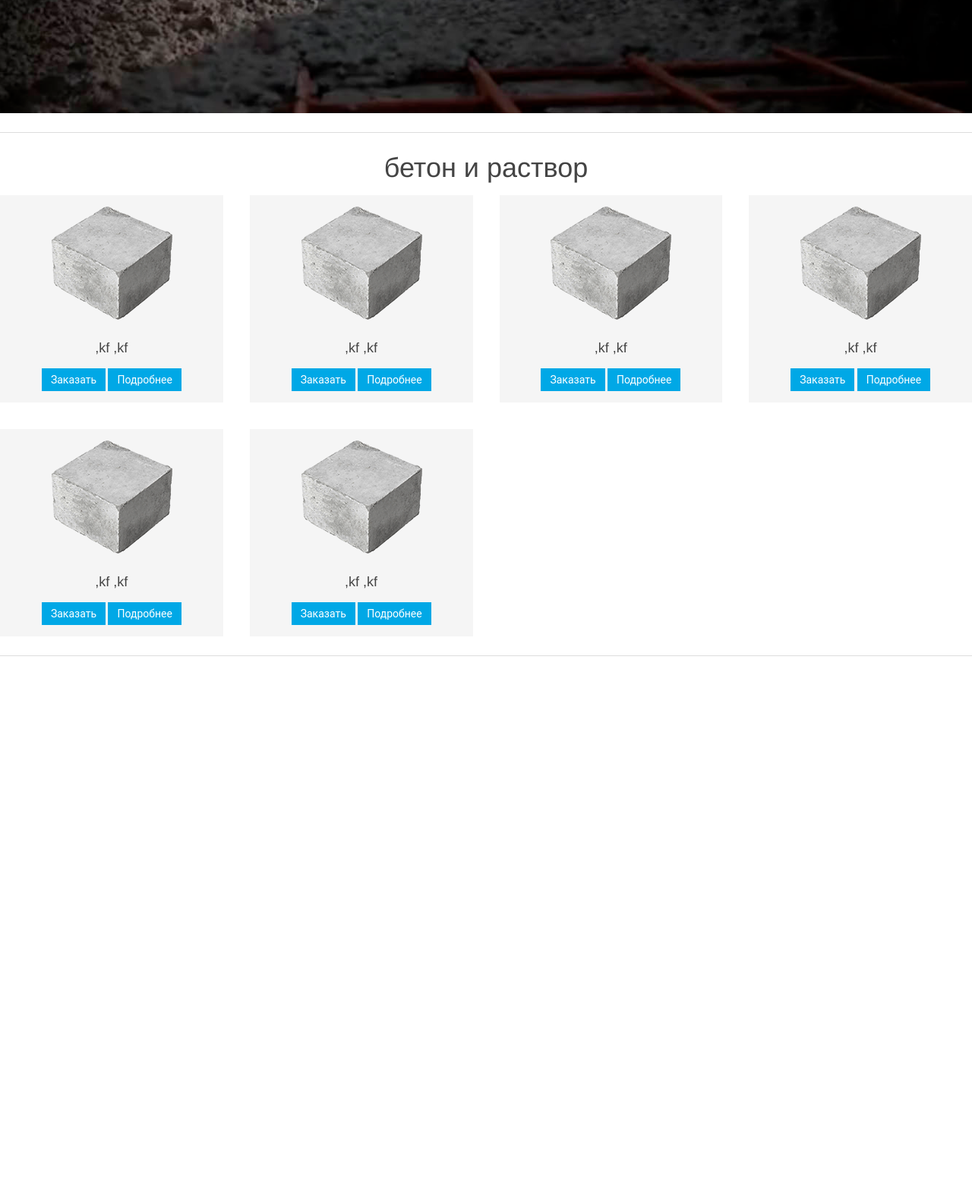
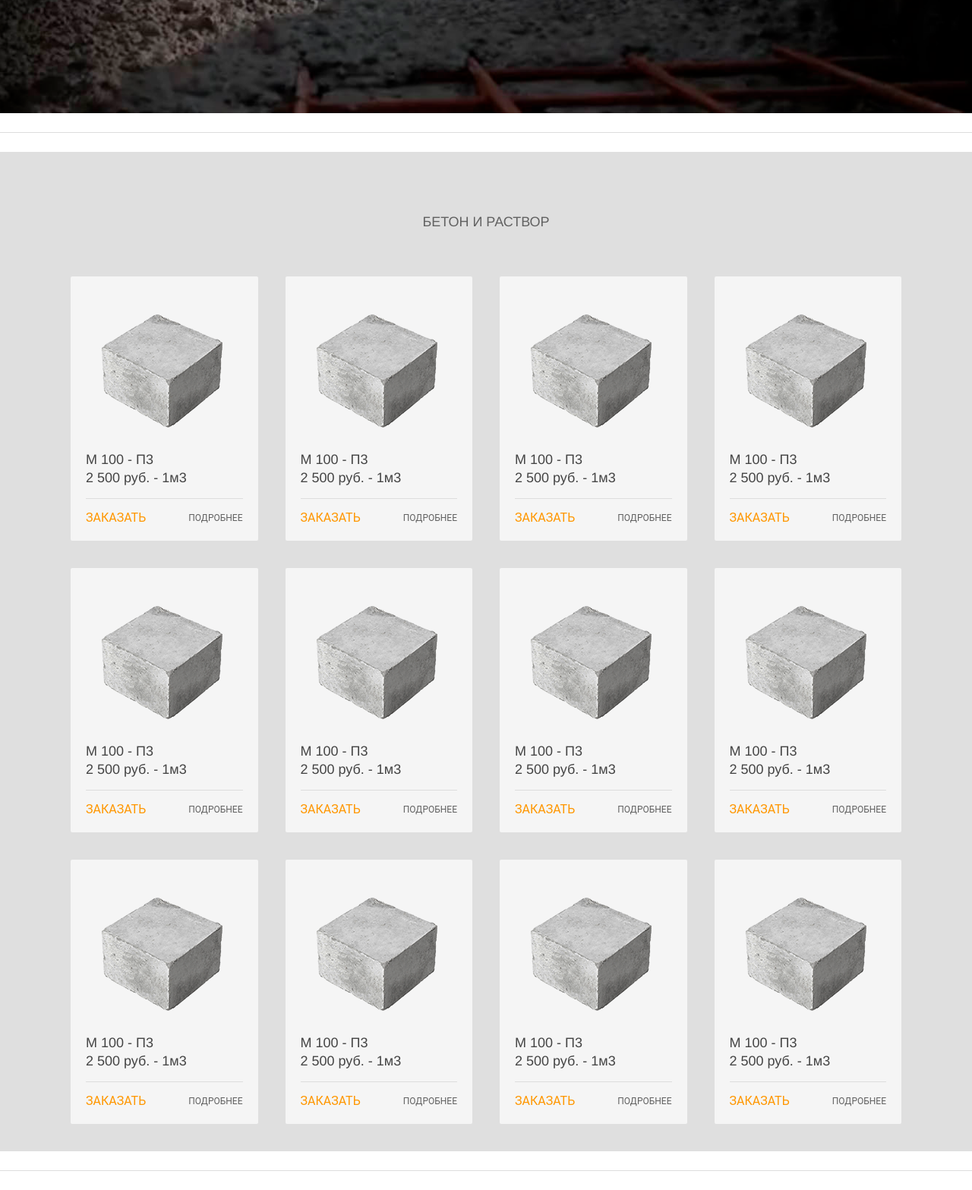
Before and after one commit to RossRich/project_concrete, a PHP site: page / in a window 1280 px wide. Shown: the part 491-2058 px from the top of the page at 76% size. Before the commit the page ends 1355 px from the top, so only its background shows below. Run offline with PHP 8.4, Linux system fonts and the light colour scheme; some web fonts are replaced.

Commit message:
Блоки готовы. Все работает отлично

```diff
--- a/css/main.css
+++ b/css/main.css
@@ -81,12 +81,6 @@ ul.list {
     list-style: none;
 }
 
-
-/*
-ul.ul_top_menu{
-    text-align: center;
-}
-*/
 
 ul.ul_top_menu li {
     display: inline-block;
@@ -250,3 +244,63 @@ ul.ul_main_menu li a:hover {
     font-style: normal;
 */
 }
+.dev-h3-correct {
+    text-transform: uppercase;
+    margin: 80px 0 60px 0;
+    color: #616161;
+}
+
+.dev-container-correct {
+    max-width: 1130px;
+}
+
+.dev-img-correct {
+    margin: 30px 20px;
+}
+
+
+
+
+ul.uk-grid li {
+    padding: 0 18px 36px 18px;
+}
+
+.dev-panel-correct {
+    border-radius: 2px;
+    background-color: #f5f5f5;
+    padding: 20px 20px;
+}
+
+a.dev-but-order-correct {
+    color: #ff9700;
+    text-transform: uppercase;
+    font-size: 16px;
+/*    margin-right: 44px;*/
+}
+
+
+
+
+
+a.dev-but-about-correct {
+    color: #616161;
+    font-size: 12px;
+    text-transform: uppercase;
+    float: right;
+}
+
+
+
+.dev-line-correct {
+    width: 100%;
+}
+
+.dev-panel-correct:hover {
+    box-shadow: 0 0 30px rgba(0,0,0,0.5);
+    transition: 0.8s;
+}
+
+.dev-container-concreate {
+    max-width: 1400px;
+    background: #dfdfdf;
+}
--- a/index.html
+++ b/index.html
@@ -13,6 +13,7 @@
 </head>
 
 <body>
+    <div class="wrapper">
         <div class="banner">
             <div class="strip_top_menu">
                 <div class="uk-container uk-container-center uk-clearfix top_cont">
@@ -29,9 +30,7 @@
                     <div class="on_map">
                         <a href="#"><img src="images/ic_place.png" alt=""></a>
                         <span>Краснодар, ул. Московская 91/2 (<a href="#">На карте</a>)</span>
-
                     </div>
-
                 </div>
             </div>
             <div class="uk-container uk-container-center header_top">
@@ -39,21 +38,21 @@
                     <div class="left">
                         <a href="#"><img src="images/concrete-mixer.png" alt=""></a>
                         <div class="text_logo">
-                           <span>КраснодарСтройСервис</span><br>
+                            <span>КраснодарСтройСервис</span>
+                            <br>
                             <span>Лидер Краснодарского рынка по производству
                            <br>бетона и стоительных материалов</span>
                         </div>
                     </div>
                     <div class="right">
-                        <span class="free_numb">Бесплатный номер</span><br>
-                        <a href="tel:8 800 44 99 703" class="phone">8-800-44-99-703</a><br>
+                        <span class="free_numb">Бесплатный номер</span>
+                        <br>
+                        <a href="tel:8 800 44 99 703" class="phone">8-800-44-99-703</a>
+                        <br>
                         <a href="#" class="call">Вызов менеджера</a>
                     </div>
-
                 </div>
-
             </div>
-
             <div class="uk-sticky-placeholder " data-uk-sticky="{media: 1024, showup: true, animation: &#39;uk-animation-slide-top&#39;}" style="margin: 0px;">
                 <!--                <div data-uk-sticky="{media: 1024, showup: true, animation: &#39;uk-animation-slide-top&#39;}" style="margin: 0px;" class="sticky_placeholder">-->
 
@@ -69,9 +68,7 @@
                     </nav>
                 </div>
                 <hr class="hr_menu">
-<!--                </div>-->
             </div>
-
             <div class="uk-container uk-container-center uk-text-center sliden">
                 <div class="slogan">
                     <h1>Срочная доставка бетона в Краснодаре</h1>
@@ -84,59 +81,149 @@
                 </div>
             </div>
         </div>
+
         <hr class="uk-grid-divider">
-    <h1 class="uk-text-center h1_correct">бетон и раствор</h1>
-    <ul class="uk-grid uk-grid-mediu uk-grid-width-small-1-2 uk-grid-width-medium-1-4" data-uk-grid-margin="">
+        <div class="uk-container uk-container-center dev-container-concreate">
+        <div class="uk-container uk-container-center dev-container-correct">
+            <h3 class="uk-text-center dev-h3-correct">бетон и раствор</h3>
+            <ul class="uk-grid uk-container-center uk-grid-width-small-1-2 uk-grid-width-medium-1-3 uk-grid-width-large-1-4">
                 <li>
-            <div class="uk-panel uk-panel-box uk-text-center">
+                    <div class="uk-panel uk-panel-box dev-panel-correct">
+                        <div class="dev-img-correct">
                             <img src="images/block.png" alt="Block">
-                <h3>,kf ,kf</h3>
-                <a href="" class="uk-button uk-button-primary">Заказать</a>
-                <a href="" class="uk-button uk-button-primary">Подробнее</a>
+                        </div>
+                        <h3>M 100 - П3<br>2 500 руб. - 1м3</h3>
+                        <hr class="dev-line-correct">
+                        <a href="" class="dev-but-order-correct">Заказать</a>
+                        <a href="" class="dev-but-about-correct">Подробнее</a>
                     </div>
                 </li>
                 <li>
-            <div class="uk-panel uk-panel-box uk-text-center">
+                    <div class="uk-panel uk-panel-box dev-panel-correct">
+                        <div class="dev-img-correct">
                             <img src="images/block.png" alt="Block">
-                <h3>,kf ,kf</h3>
-                <a href="" class="uk-button uk-button-primary">Заказать</a>
-                <a href="" class="uk-button uk-button-primary">Подробнее</a>
+                        </div>
+                        <h3>M 100 - П3<br>2 500 руб. - 1м3</h3>
+                        <hr class="dev-line-correct">
+                        <a href="" class="dev-but-order-correct">Заказать</a>
+                        <a href="" class="dev-but-about-correct">Подробнее</a>
                     </div>
                 </li>
                 <li>
-            <div class="uk-panel uk-panel-box uk-text-center">
+                    <div class="uk-panel uk-panel-box dev-panel-correct">
+                        <div class="dev-img-correct">
                             <img src="images/block.png" alt="Block">
-                <h3>,kf ,kf</h3>
-                <a href="" class="uk-button uk-button-primary">Заказать</a>
-                <a href="" class="uk-button uk-button-primary">Подробнее</a>
+                        </div>
+                        <h3>M 100 - П3<br>2 500 руб. - 1м3</h3>
+                        <hr class="dev-line-correct">
+                        <a href="" class="dev-but-order-correct">Заказать</a>
+                        <a href="" class="dev-but-about-correct">Подробнее</a>
                     </div>
                 </li>
                 <li>
-            <div class="uk-panel uk-panel-box uk-text-center">
+                    <div class="uk-panel uk-panel-box dev-panel-correct">
+                        <div class="dev-img-correct">
                             <img src="images/block.png" alt="Block">
-                <h3>,kf ,kf</h3>
-                <a href="" class="uk-button uk-button-primary">Заказать</a>
-                <a href="" class="uk-button uk-button-primary">Подробнее</a>
+                        </div>
+                        <h3>M 100 - П3<br>2 500 руб. - 1м3</h3>
+                        <hr class="dev-line-correct">
+                        <a href="" class="dev-but-order-correct">Заказать</a>
+                        <a href="" class="dev-but-about-correct">Подробнее</a>
                     </div>
                 </li>
                 <li>
-            <div class="uk-panel uk-panel-box uk-text-center">
+                    <div class="uk-panel uk-panel-box dev-panel-correct">
+                        <div class="dev-img-correct">
                             <img src="images/block.png" alt="Block">
-                <h3>,kf ,kf</h3>
-                <a href="" class="uk-button uk-button-primary">Заказать</a>
-                <a href="" class="uk-button uk-button-primary">Подробнее</a>
+                        </div>
+                        <h3>M 100 - П3<br>2 500 руб. - 1м3</h3>
+                        <hr class="dev-line-correct">
+                        <a href="" class="dev-but-order-correct">Заказать</a>
+                        <a href="" class="dev-but-about-correct">Подробнее</a>
                     </div>
                 </li>
                 <li>
-            <div class="uk-panel uk-panel-box uk-text-center">
+                    <div class="uk-panel uk-panel-box dev-panel-correct">
+                        <div class="dev-img-correct">
                             <img src="images/block.png" alt="Block">
-                <h3>,kf ,kf</h3>
-                <a href="" class="uk-button uk-button-primary">Заказать</a>
-                <a href="" class="uk-button uk-button-primary">Подробнее</a>
+                        </div>
+                        <h3>M 100 - П3<br>2 500 руб. - 1м3</h3>
+                        <hr class="dev-line-correct">
+                        <a href="" class="dev-but-order-correct">Заказать</a>
+                        <a href="" class="dev-but-about-correct">Подробнее</a>
+                    </div>
+                </li>
+                <li>
+                    <div class="uk-panel uk-panel-box dev-panel-correct">
+                        <div class="dev-img-correct">
+                            <img src="images/block.png" alt="Block">
+                        </div>
+                        <h3>M 100 - П3<br>2 500 руб. - 1м3</h3>
+                        <hr class="dev-line-correct">
+                        <a href="" class="dev-but-order-correct">Заказать</a>
+                        <a href="" class="dev-but-about-correct">Подробнее</a>
+                    </div>
+                </li>
+                <li>
+                    <div class="uk-panel uk-panel-box dev-panel-correct">
+                        <div class="dev-img-correct">
+                            <img src="images/block.png" alt="Block">
+                        </div>
+                        <h3>M 100 - П3<br>2 500 руб. - 1м3</h3>
+                        <hr class="dev-line-correct">
+                        <a href="" class="dev-but-order-correct">Заказать</a>
+                        <a href="" class="dev-but-about-correct">Подробнее</a>
+                    </div>
+                </li>
+                <li>
+                    <div class="uk-panel uk-panel-box dev-panel-correct">
+                        <div class="dev-img-correct">
+                            <img src="images/block.png" alt="Block">
+                        </div>
+                        <h3>M 100 - П3<br>2 500 руб. - 1м3</h3>
+                        <hr class="dev-line-correct">
+                        <a href="" class="dev-but-order-correct">Заказать</a>
+                        <a href="" class="dev-but-about-correct">Подробнее</a>
+                    </div>
+                </li>
+                <li>
+                    <div class="uk-panel uk-panel-box dev-panel-correct">
+                        <div class="dev-img-correct">
+                            <img src="images/block.png" alt="Block">
+                        </div>
+                        <h3>M 100 - П3<br>2 500 руб. - 1м3</h3>
+                        <hr class="dev-line-correct">
+                        <a href="" class="dev-but-order-correct">Заказать</a>
+                        <a href="" class="dev-but-about-correct">Подробнее</a>
+                    </div>
+                </li>
+                <li>
+                    <div class="uk-panel uk-panel-box dev-panel-correct">
+                        <div class="dev-img-correct">
+                            <img src="images/block.png" alt="Block">
+                        </div>
+                        <h3>M 100 - П3<br>2 500 руб. - 1м3</h3>
+                        <hr class="dev-line-correct">
+                        <a href="" class="dev-but-order-correct">Заказать</a>
+                        <a href="" class="dev-but-about-correct">Подробнее</a>
+                    </div>
+                </li>
+                <li>
+                    <div class="uk-panel uk-panel-box dev-panel-correct">
+                        <div class="dev-img-correct">
+                            <img src="images/block.png" alt="Block">
+                        </div>
+                        <h3>M 100 - П3<br>2 500 руб. - 1м3</h3>
+                        <hr class="dev-line-correct">
+                        <a href="" class="dev-but-order-correct">Заказать</a>
+                        <a href="" class="dev-but-about-correct">Подробнее</a>
                     </div>
                 </li>
             </ul>
+        </div>
+        </div>
         <hr class="uk-grid-divider">
+    </div>
 </body>
 
 </html>
```
Lines whose indentation alone changed are shown as unchanged.
